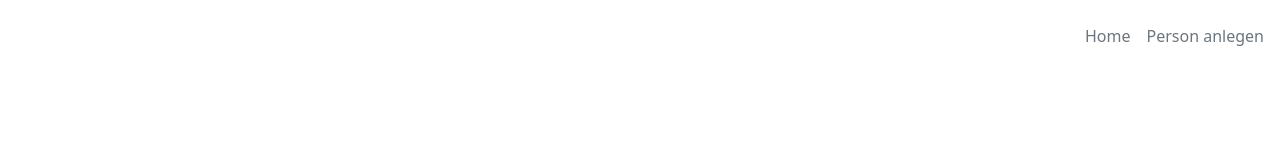
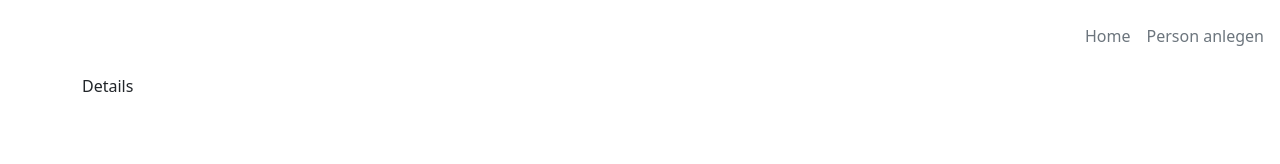
Before and after one commit to smatzner/web-matzner, a Vue app in the folder vue-day3-verwaltung/: page /persons/1 in a window 1280 px wide. Shown: the top 164 px of the page. Built offline with nearby package versions, Linux system fonts and the light colour scheme.

Commit message:
added id to read out id in detailview path (task 3.3)

```diff
--- a/vue-day3-verwaltung/src/views/DetailView.vue
+++ b/vue-day3-verwaltung/src/views/DetailView.vue
@@ -1,9 +1,14 @@
 <script setup>
+import {useRoute} from "vue-router";
+import {computed} from "vue";
 
+const id = computed(() => useRoute().params.id)
+
+console.log(id.value)
 </script>
 
 <template>
-
+  <div>Details</div>
 </template>
 
 <style scoped>
```
